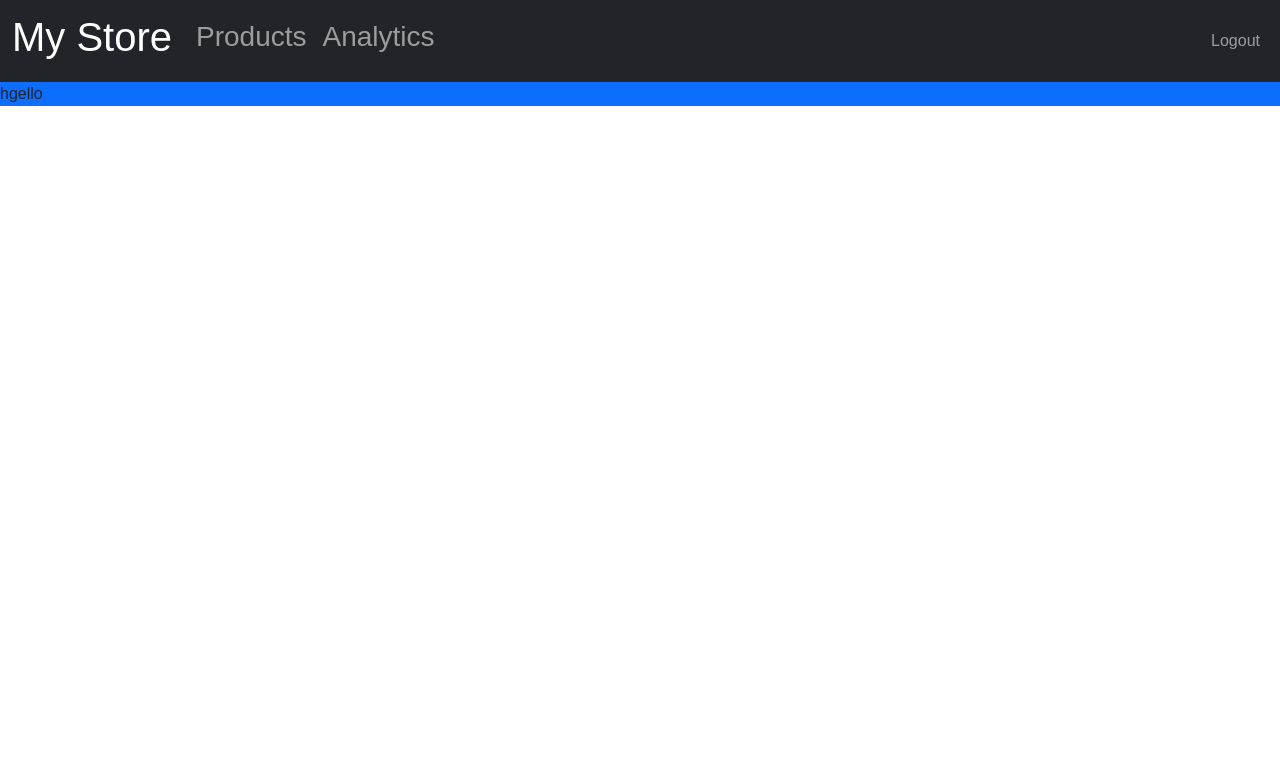
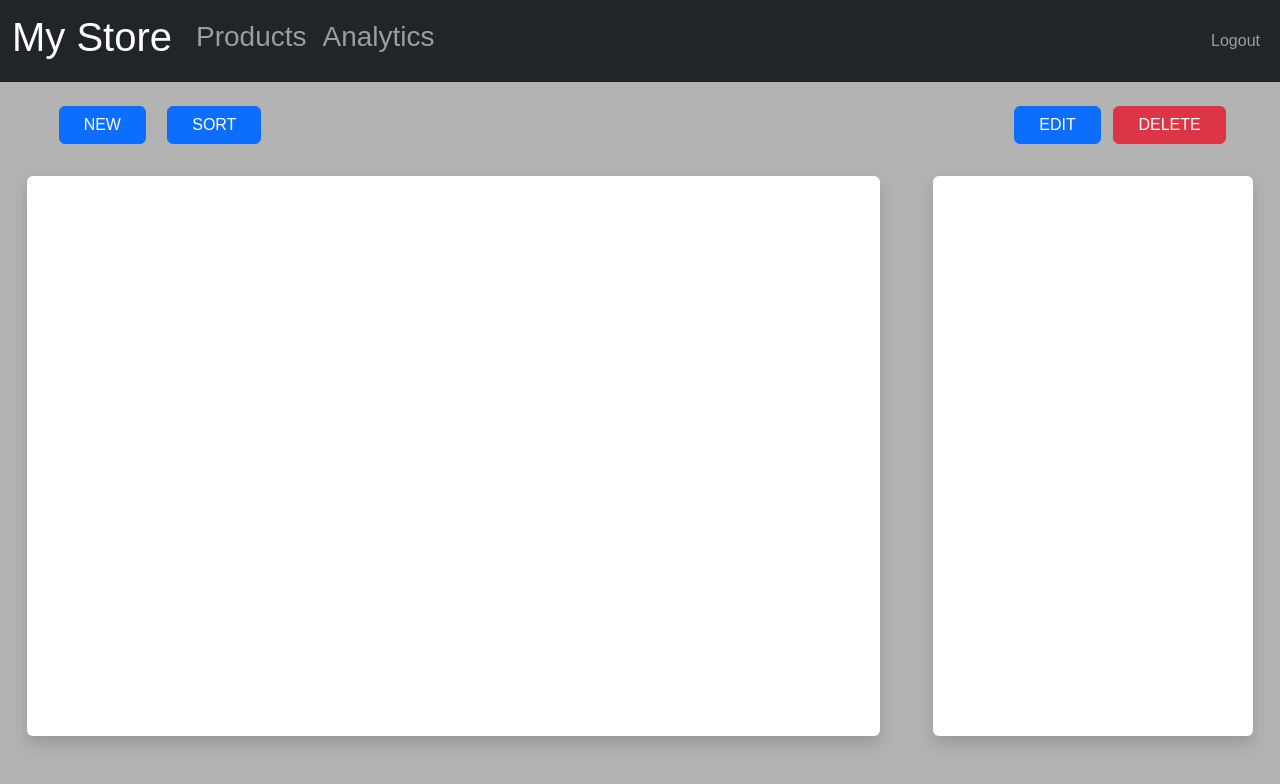
Before and after one commit to dtchitt/e-commerce-website, a React (Create React App) app in the folder frontend/: page /seller/dashboard in a window 1280 px wide. Shown: the top 784 px of the page. Built offline with nearby package versions, Linux system fonts and the light colour scheme.

Commit message:
basic dashboard layout

```diff
--- a/frontend/src/pages/seller/Dashboard.tsx
+++ b/frontend/src/pages/seller/Dashboard.tsx
@@ -1,5 +1,29 @@
+import { Container, Row, Col } from 'react-bootstrap';
+import Button from 'react-bootstrap/Button';
+import './styles/cms.css';
+
 const Dashboard = () => {
-	return <div className='bg-primary'>hgello</div>;
+	return (
+		<Container fluid className=''>
+			<Row>
+				<Col xs={3} className='px-5 py-4 d-flex justify-content-around'>
+					<Button className='px-4'>NEW</Button>
+					<Button className='px-4'>SORT</Button>
+				</Col>
+				<Col></Col>
+				<Col xs={3} className='px-5 py-4 d-flex justify-content-around'>
+					<Button className='px-4'>EDIT</Button>
+					<Button variant='danger' className='px-4'>
+						DELETE
+					</Button>
+				</Col>
+			</Row>
+			<Row className='d-flex justify-content-around'>
+				<Col xs={8} className='bg-white shadow mt-2 rounded' style={{ minHeight: '70vh' }}></Col>
+				<Col xs={3} className='bg-white shadow mt-2 rounded' style={{ minHeight: '70vh' }}></Col>
+			</Row>
+		</Container>
+	);
 };
 
 export default Dashboard;
--- a/frontend/src/pages/seller/SellerNavigation.tsx
+++ b/frontend/src/pages/seller/SellerNavigation.tsx
@@ -4,13 +4,14 @@ import Container from 'react-bootstrap/Container';
 import { LinkContainer } from 'react-router-bootstrap';
 import SellerNavbar from './SellerNavbar';
 import { Outlet } from 'react-router-dom';
+import './styles/cms.css';
 
 const SellerNavigation = () => {
 	return (
-		<>
+		<div className='cms-background' style={{ minHeight: '100vh' }}>
 			<SellerNavbar />
 			<Outlet />
-		</>
+		</div>
 	);
 };
 
--- /dev/null
+++ b/frontend/src/pages/seller/styles/cms.css
@@ -0,0 +1,3 @@
+.cms-background {
+    background-color: #B3B3B3;
+}
```
